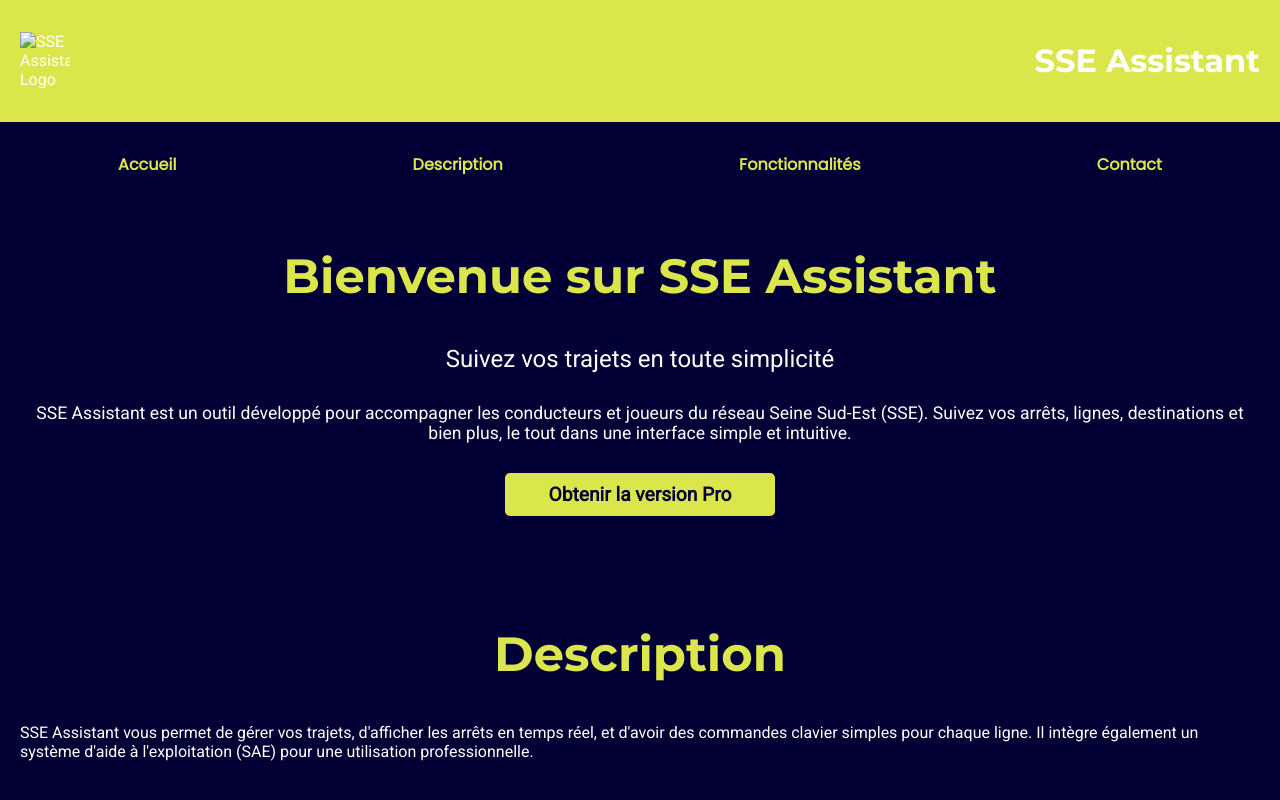
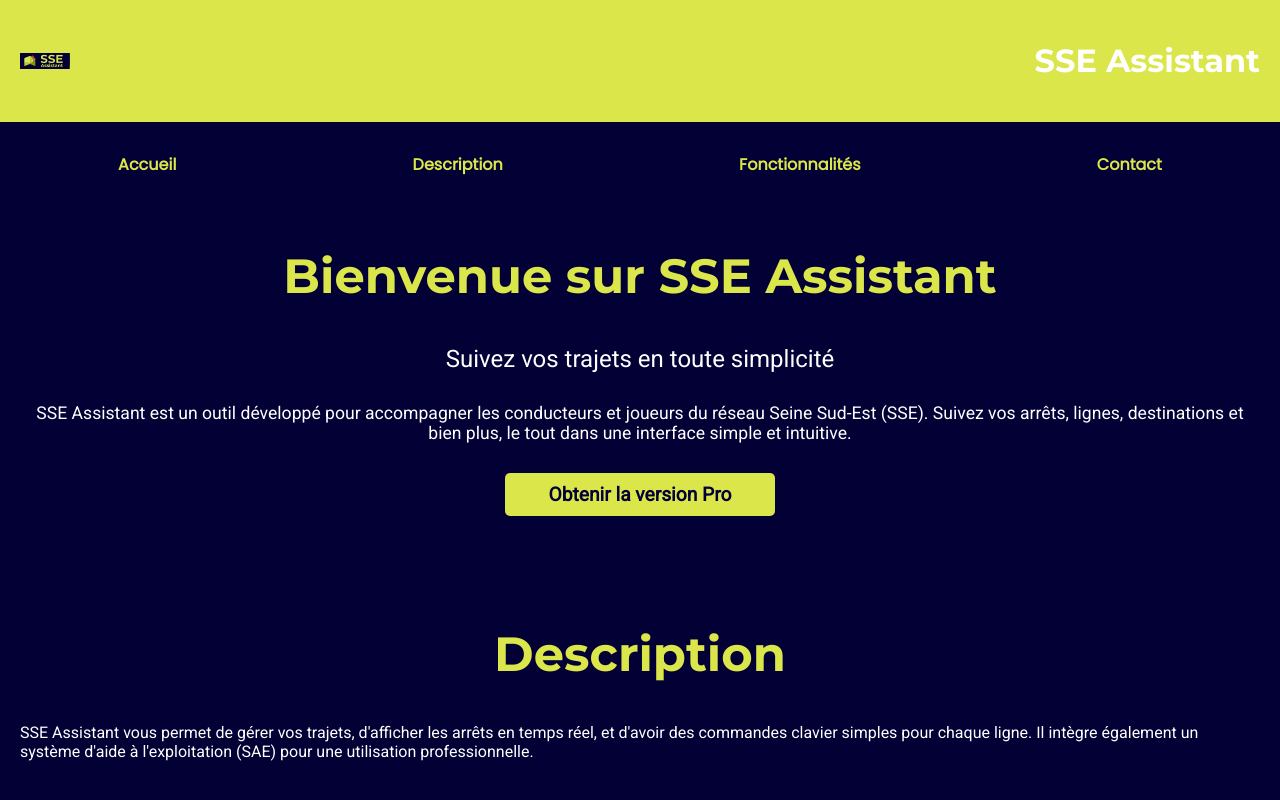
Before and after one commit to flywithnael/SSE-Assistant, a plain HTML site: page index.html in a window 1280 px wide. Shown: the top 800 px of the page. Drawn offline with Linux system fonts and the light colour scheme.

Commit message:
Update index.html

```diff
--- a/index.html
+++ b/index.html
@@ -100,7 +100,7 @@
 </head>
 <body>
     <header>
-        <img src="logo.png" alt="SSE Assistant Logo">
+        <img src="https://raw.githubusercontent.com/flywithnael/SSE-Assistant/main/banner-rounded.png" alt="SSE Assistant Logo">
         <h1>SSE Assistant</h1>
     </header>
 
```
